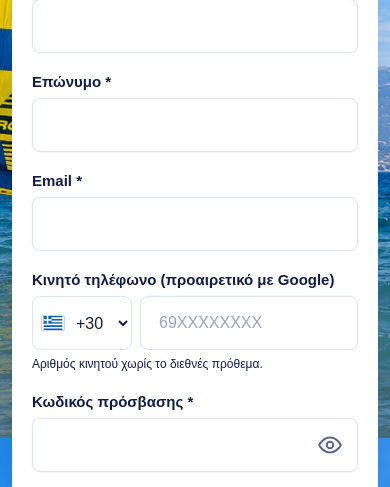
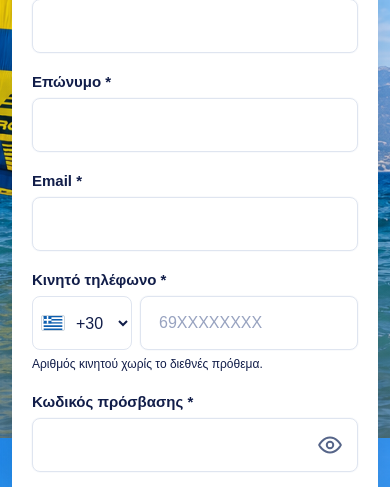
Before and after one commit to kiteclubgr/kiteclub-booking, a Flask app: page /register in a window 390 px wide. Shown: the part 406-893 px from the top of the page. Run offline with Flask 3, Linux system fonts and the light colour scheme.

Commit message:
Keep mobile required also on Google fallback registration

```diff
--- a/templates/register_el.html
+++ b/templates/register_el.html
@@ -8,7 +8,7 @@
 <div class="kc-auth-grid"><div><label for="reg-name">Όνομα *</label><input id="reg-name" name="name" maxlength="100" autocomplete="given-name" value="{{google_pending.name if google_pending else ''}}" required></div>
 <div><label for="reg-surname">Επώνυμο *</label><input id="reg-surname" name="surname" maxlength="100" autocomplete="family-name" value="{{google_pending.surname if google_pending else ''}}" required></div>
 <div><label for="reg-email">Email *</label><input type="email" id="reg-email" name="email" maxlength="254" autocomplete="email" value="{{google_pending.email if google_pending else ''}}" {% if google_pending %}readonly{% endif %} required></div>
-<div><label for="reg-phone">Κινητό τηλέφωνο (προαιρετικό με Google)</label><div class="kc-mobile-phone"><div class="kc-phone-prefix"><img id="reg-country-flag" class="kc-country-flag" src="{{url_for('static',filename='flags/gr.svg')}}" alt="Ελλάδα" width="24" height="16"><select id="reg-phone-prefix" name="phone_prefix" autocomplete="tel-country-code" aria-label="Διεθνές πρόθεμα κινητού" required>{% for prefix, country_code, country in phone_countries %}<option value="{{prefix}}" data-flag="{{url_for('static',filename='flags/'+country_code+'.svg')}}" data-country="{{country}}" {% if prefix == '+30' %}selected{% endif %}>{% if prefix == '+30' %}{{prefix}}{% else %}{{prefix}} · {{country}}{% endif %}</option>{% endfor %}</select></div><input id="reg-phone" type="tel" name="phone" inputmode="tel" minlength="7" maxlength="30" pattern="[0-9 \(\)\-]+" autocomplete="tel-national" placeholder="69XXXXXXXX" aria-describedby="reg-phone-help" {% if not google_pending %}required{% endif %}></div><small id="reg-phone-help" class="kc-phone-help">Αριθμός κινητού χωρίς το διεθνές πρόθεμα.</small></div>
+<div><label for="reg-phone">Κινητό τηλέφωνο *</label><div class="kc-mobile-phone"><div class="kc-phone-prefix"><img id="reg-country-flag" class="kc-country-flag" src="{{url_for('static',filename='flags/gr.svg')}}" alt="Ελλάδα" width="24" height="16"><select id="reg-phone-prefix" name="phone_prefix" autocomplete="tel-country-code" aria-label="Διεθνές πρόθεμα κινητού" required>{% for prefix, country_code, country in phone_countries %}<option value="{{prefix}}" data-flag="{{url_for('static',filename='flags/'+country_code+'.svg')}}" data-country="{{country}}" {% if prefix == '+30' %}selected{% endif %}>{% if prefix == '+30' %}{{prefix}}{% else %}{{prefix}} · {{country}}{% endif %}</option>{% endfor %}</select></div><input id="reg-phone" type="tel" name="phone" inputmode="tel" minlength="7" maxlength="30" pattern="[0-9 \(\)\-]+" autocomplete="tel-national" placeholder="69XXXXXXXX" aria-describedby="reg-phone-help" required></div><small id="reg-phone-help" class="kc-phone-help">Αριθμός κινητού χωρίς το διεθνές πρόθεμα.</small></div>
 {% if not google_pending %}<div><label for="reg-pass">Κωδικός πρόσβασης *</label><div class="kc-password"><input id="reg-pass" name="password" type="password" minlength="8" autocomplete="new-password" required><button type="button" class="kc-password-toggle" aria-controls="reg-pass" aria-label="Εμφάνιση κωδικού" aria-pressed="false"><svg viewBox="0 0 24 24" aria-hidden="true"><path d="M2 12s3.5-7 10-7 10 7 10 7-3.5 7-10 7-10-7-10-7Z"/><circle cx="12" cy="12" r="3"/></svg></button></div></div>
 <div><label for="reg-confirm">Επιβεβαίωση κωδικού *</label><div class="kc-password"><input id="reg-confirm" name="confirm_password" type="password" minlength="8" autocomplete="new-password" required><button type="button" class="kc-password-toggle" aria-controls="reg-confirm" aria-label="Εμφάνιση κωδικού" aria-pressed="false"><svg viewBox="0 0 24 24" aria-hidden="true"><path d="M2 12s3.5-7 10-7 10 7 10 7-3.5 7-10 7-10-7-10-7Z"/><circle cx="12" cy="12" r="3"/></svg></button></div></div>{% endif %}</div>
 <details><summary>Πλήρες συμφωνητικό συμμετοχής — English</summary><p>Διαβάστε το πλήρες αγγλικό συμφωνητικό, όπως μεταγράφηκε από τις δύο σελίδες του πρωτοτύπου.</p><p><a href="{{url_for('waiver_page',version=waiver_version)}}" target="_blank" rel="noopener noreferrer">Άνοιγμα πλήρους συμφωνητικού (νέα καρτέλα)</a></p><p>Το έντυπο περιέχει δήλωση ενηλικίωσης και πεδία υπογραφής. Η παρούσα εγγραφή καταγράφει ότι διαβάσατε το κείμενο· δεν επαληθεύει ηλικία, υπογραφή ή συναίνεση κηδεμόνα. Για ανήλικο, η σχολή ολοκληρώνει τη διαδικασία χειροκίνητα πριν το μάθημα.</p></details>
```
